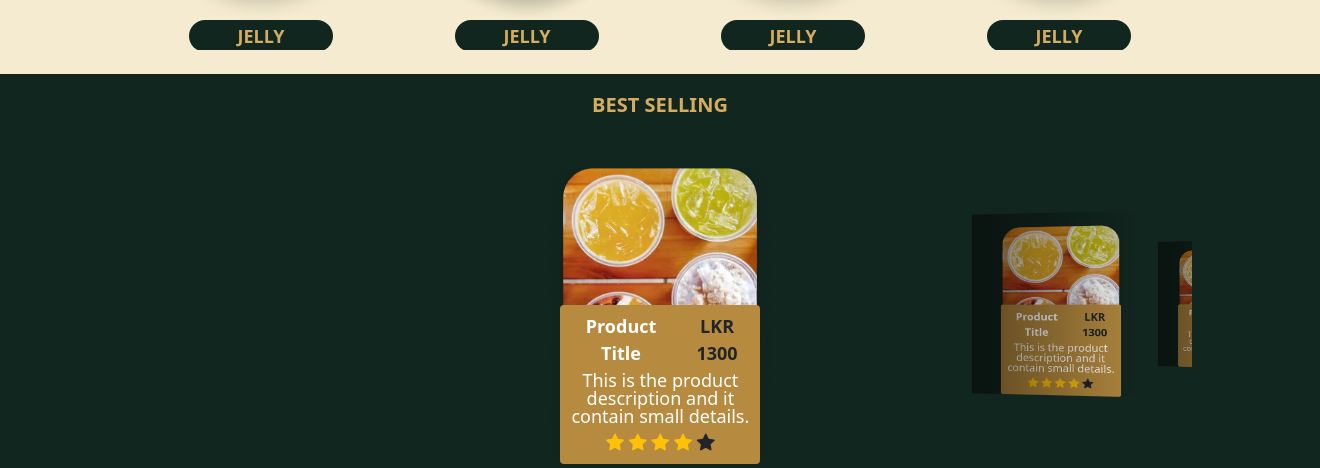
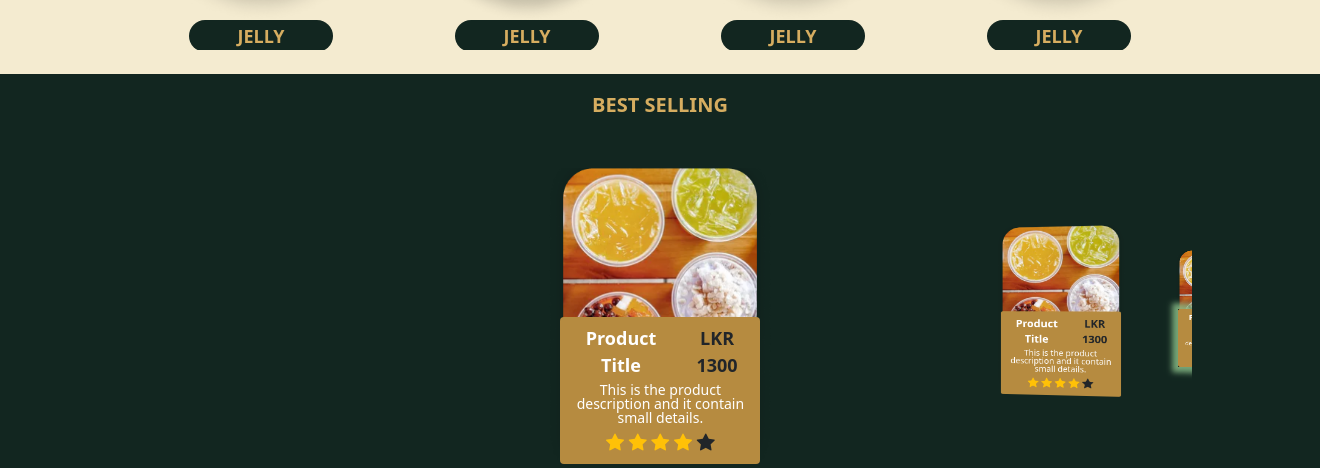
Before and after one commit to Algowrite-software-solution/ALG005-savidesserts, a PHP site: page / in a window 1320 px wide; the page is wider, and only the part inside the window is pictured. Shown: the part 1627-2095 px from the top of that part. Run offline with PHP 8.4, Linux system fonts and the light colour scheme; grey boxes are pictures that could not be loaded.

Commit message:
category shadow update

```diff
--- a/frontend/css/style.css
+++ b/frontend/css/style.css
@@ -311,6 +311,8 @@
     justify-content: center;
     align-items: center;
     width:300px;
+    /* box-shadow: none; */
+
 }
 
 .promotionSwiper.swiper-slide img {
@@ -320,3 +322,7 @@
     object-fit: cover;
     border-radius: 20px;
 }
+
+.alg-shadow{
+    box-shadow: 0px 0px 14px 15px rgba(142, 196, 140, 0.8);
+}
--- a/frontend/js/script.js
+++ b/frontend/js/script.js
@@ -91,7 +91,9 @@ var swiper = new Swiper(".mySwiperBestSelling", {
       stretch: -400,
       depth: 900,
       modifier: 1,
+      slideShadows:false,
   },
+
   autoplay: {
       delay: 3500,
       disableOnInteraction: false,
--- a/frontend/pages/components/productViewCard.php
+++ b/frontend/pages/components/productViewCard.php
@@ -217,7 +217,7 @@
                             <div class="col-12 col-md-2 col-lg-2 d-flex justify-content-center ">
                                 <div class="d-flex flex-column justify-content-end">
 
-                                    <div> <img src="resources/images/item1.png" alt="" class="im position-relative pt-4" style="width:247.3px; height:320px;"></div>
+                                    <div> <img src="resources/images/item1.png" alt="" class="position-relative pt-4" style="width:247.3px; height:320px;"></div>
 
                                     <div class="mx-4 position-absolute mt-3" style="width:200px;">
                                         <div class="px-1 m-0 alg-bg-tan p-2  rounded-1">
@@ -227,7 +227,7 @@
                                             </div>
 
                                             <div>
-                                                <p class="alg-text-h3-lg lh-1 pb-1 my-0 text-white">This is the product description and it contain small details.</p>
+                                                <p class="alg-text-h3 lh-1 pb-1 my-0 text-white">This is the product description and it contain small details.</p>
                                             </div>
 
                                             <div>
@@ -257,7 +257,7 @@
                                             </div>
 
                                             <div>
-                                                <p class="alg-text-h3-lg lh-1 pb-1 my-0 text-white">This is the product description and it contain small details.</p>
+                                                <p class="alg-text-h3 lh-1 pb-1 my-0 text-white">This is the product description and it contain small details.</p>
                                             </div>
 
                                             <div>
@@ -278,9 +278,9 @@
                             <div class="col-12 col-md-2 col-lg-2 d-flex justify-content-center ">
                                 <div class="d-flex flex-column justify-content-end">
 
-                                    <div> <img src="resources/images/item1.png" alt="" class="im position-relative pt-4" style="width:247.3px; height:320px;"></div>
+                                    <div> <img src="resources/images/item1.png" alt="" class="position-relative pt-4" style="width:247.3px; height:320px;"></div>
 
-                                    <div class="mx-4 position-absolute mt-3" style="width:200px;">
+                                    <div class="mx-4 position-absolute mt-3 alg-shadow" style="width:200px;">
                                         <div class="px-1 m-0 alg-bg-tan p-2  rounded-1">
                                             <div class="d-flex justify-content-between pb-1">
                                                 <span class="text-white fw-bold">Product Title</span>
@@ -288,7 +288,7 @@
                                             </div>
 
                                             <div>
-                                                <p class="alg-text-h3-lg lh-1 pb-1 my-0 text-white">This is the product description and it contain small details.</p>
+                                                <p class="alg-text-h3 lh-1 pb-1 my-0 text-white">This is the product description and it contain small details.</p>
                                             </div>
 
                                             <div>
```
